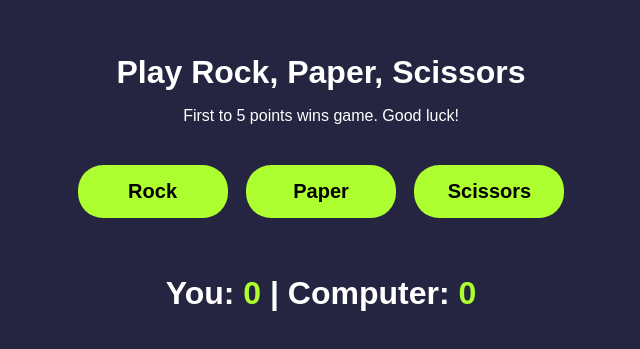
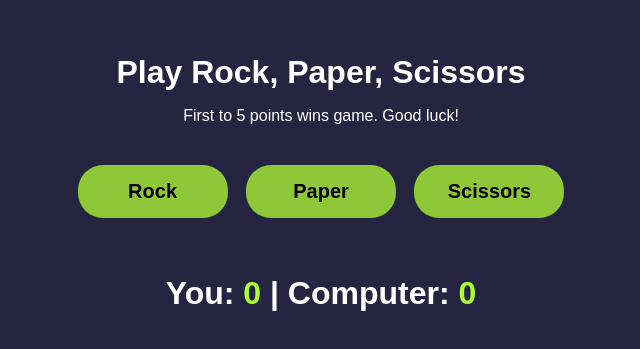
Before and after one commit to papafall/rps, a plain HTML site: page index.html in a window 1280 px wide. Shown: the part 217-566 px from the top of the page, without its empty margins (319-959 px from the left). Drawn offline with Linux system fonts and the light colour scheme.

Commit message:
Added style

```diff
--- a/style.css
+++ b/style.css
@@ -21,7 +21,7 @@ body {
 }
 
 button {
-  background-color: greenyellow;
+  background-color: rgb(142, 200, 57);
   border: none;
   color: black;
   font-weight: bolder;
```
